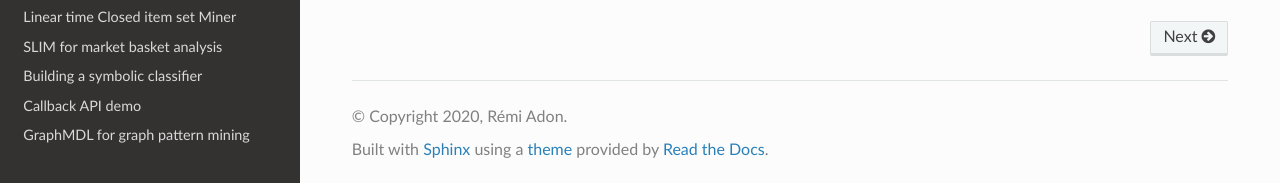
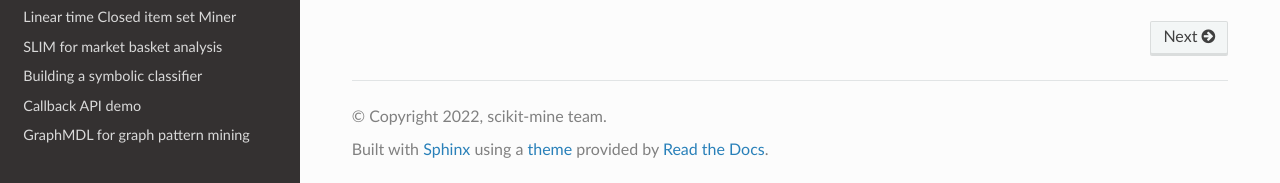
Before and after one commit to scikit-mine/scikit-mine, a Sphinx documentation site: the page built from docs/index.rst, in a window 1280 px wide and 900 px high, scrolled down 2497 px. Shown: the part 714-897 px from the top of the window. Built offline with Sphinx 7.4.7 and the Read the Docs theme 2.0.0, drawn with Linux system fonts in a browser that asks for light colours.

```diff
--- a/docs/conf.py
+++ b/docs/conf.py
@@ -20,8 +20,8 @@ import skmine
 
 # -- Project information -----------------------------------------------------
 project = 'scikit-mine'
-copyright = '2020, Rémi Adon'
-author = 'Rémi Adon'
+copyright = '2022, scikit-mine team'
+author = 'scikit-mine team'
 
 # The full version
 parsed_version = parse(skmine.__version__)
```
Also changed, not shown: 1 other file.
